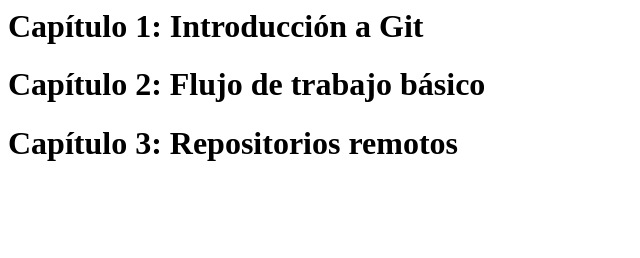
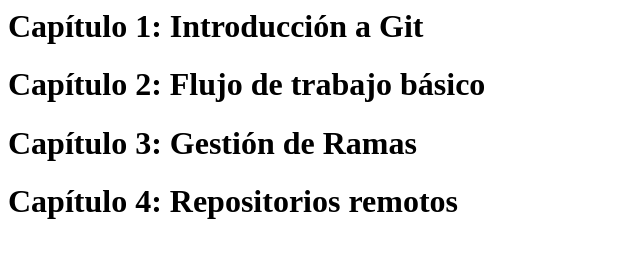
Before and after one commit to PPelayo/bookMPP, a plain HTML site: page index.html in a window 1280 px wide. Shown: the whole page, without its empty margins (0-640 px from the left). Drawn offline with Linux system fonts and the light colour scheme.

Commit message:
Add Chapter 3 Branch Managment

```diff
--- a/index.html
+++ b/index.html
@@ -1,3 +1,4 @@
 <h1>Capítulo 1: Introducción a Git</h1>
 <h1>Capítulo 2: Flujo de trabajo básico</h1>
-<h1>Capítulo 3: Repositorios remotos</h1>
+<h1>Capítulo 3: Gestión de Ramas</h1>
+<h1>Capítulo 4: Repositorios remotos</h1>
```
